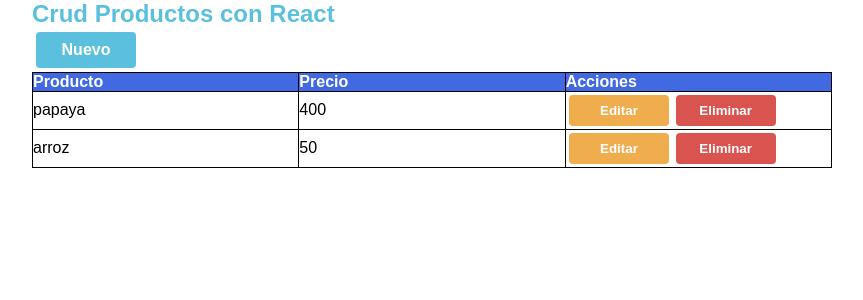
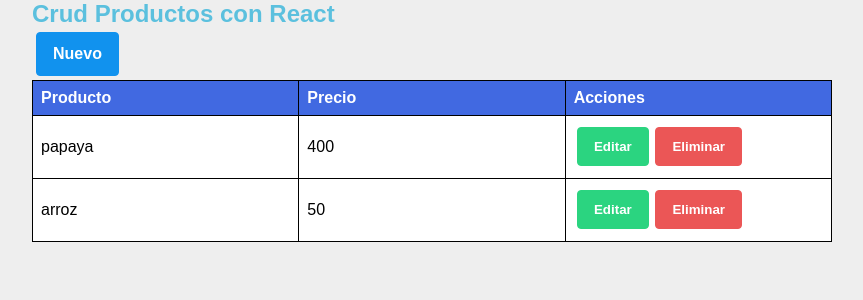
Before and after one commit to oscarrapray/crud-productos, a React (Create React App) app: page / in a window 1280 px wide. Shown: the top 300 px of the page, without its empty margins (208-1071 px from the left). Built offline with nearby package versions, Linux system fonts and the light colour scheme; data requests are answered from the project's data file.

Commit message:
se mejoraron los estilos css del proyecto

```diff
--- a/src/components/Productos.js
+++ b/src/components/Productos.js
@@ -51,7 +51,7 @@ const eliminarProducto = id => {
         <Link  to = "/productos/nuevo" className="btn btn_new">Nuevo</Link>
         {state.length===0? (
         <div>
-          <h2>No hay Productosque mostrar</h2>
+          <h2>Cargando ...</h2>
         </div>
         ) : (
              <table>
--- a/src/css/estilos.css
+++ b/src/css/estilos.css
@@ -6,6 +6,7 @@
 
 body{
     font-family: sans-serif;
+    background: #eee;
   }
   .title-crud{
     text-decoration: none;
@@ -22,6 +23,7 @@ body{
     table-layout: fixed;
     empty-cells: hide;
     width: 100%;
+    background: #fff;
     border: 1px solid black;
   }
   th,td{
@@ -48,35 +50,48 @@ body{
 
   th{
     text-align: left;
+    padding: .5em;
   }
   td{
     text-align: left;
+    padding: .5em;
   }
   /*************************/
   .btn{
-    display: inline-flex;
+    display: inline-block;
     justify-content: center;
     align-items: center;
-    padding: .5em 1em;
+    padding: .5rem 1rem;
+    line-height: 1.6;
     font-weight:bold;
     cursor: pointer;
-    border: 1px solid transparent;
-    border-radius: 4px;
+    border-radius: .25rem;
     margin: .25em;
-    width: 100px;
-    text-decoration: none;
+    text-decoration:  none;
   }
   .btn_new{
-      background:#5bc0de;
+    background:#1192ee;
+    border: 1px solid #1192ee;
     color: #fff;
 }
+.btn_new:hover{
+    background: #0e7ecd;
+}
 .btn_edit{
-      background: #f0ad4e;
+    background: #2bd480;
+    border: 1px solid #2bd480;
     color: #fff;
 }
+.btn_edit:hover{
+    background: #2ebd75;
+}
 .btn_delete{
-      background: #d9534f;
+    background: #eb5656;
+    border: 1px solid #eb5656;
     color: #fff;
+}
+.btn_delete:hover{
+    background: #d84646;
 }
   /*******************************/
   .form-product{
@@ -89,6 +104,7 @@ body{
   form{
     display: flex;
     flex-direction: column;
+    align-items: flex-start;
     gap: 1rem;
     background: white;
     padding: 1rem;
@@ -105,6 +121,7 @@ body{
     display: flex;
     flex-direction: column;
     font-size: 0.75rem;
+    width: 100%;
 }
 
  label{
@@ -114,8 +131,10 @@ body{
 
  input{
     border: 1px solid #ddd;
+    line-height: 1.6;
     border-radius: 0.1rem;
-    padding: 00.25rem 0.5rem;
+    padding: .5rem 1rem;
+    border-radius: .25rem;
     width: 100%;
 }
 
```
Lines whose indentation alone changed are shown as unchanged.
